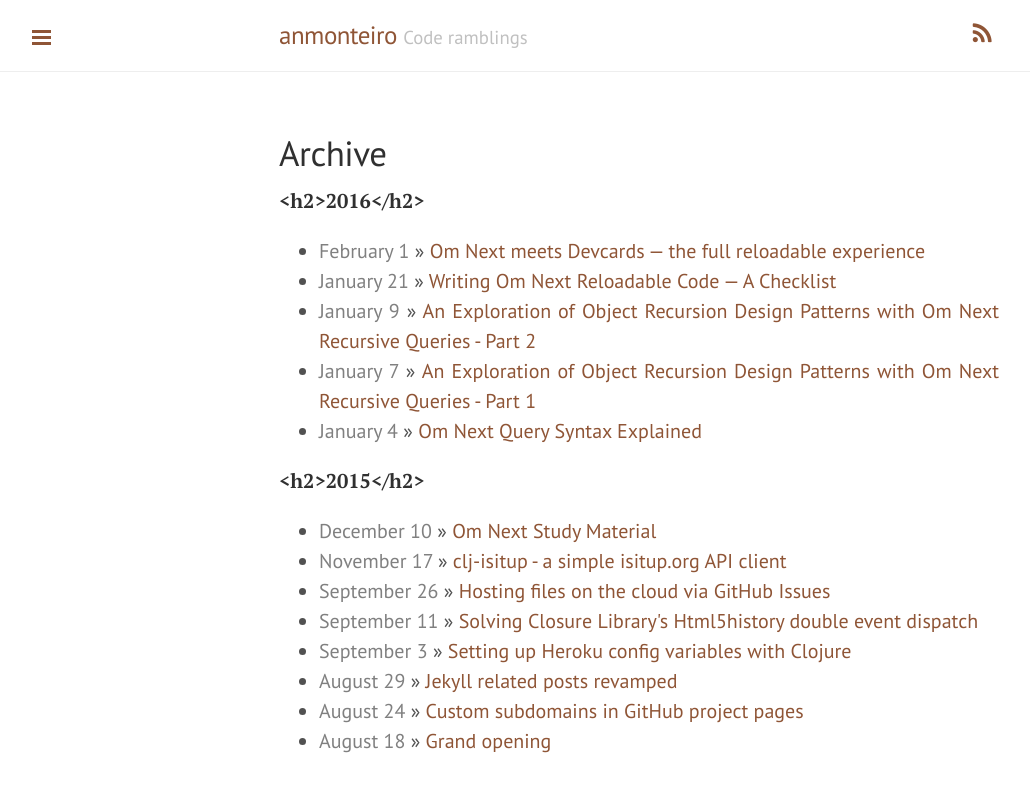
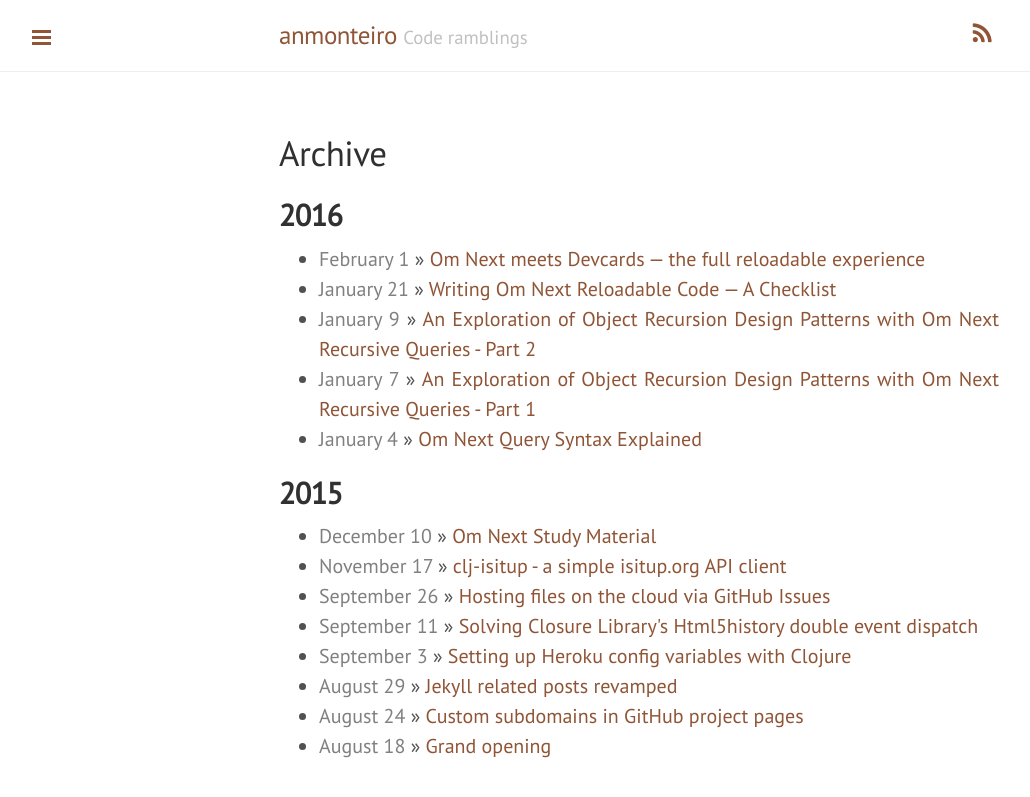
Before and after one commit to anmonteiro/anmonteiro.github.io, a Jekyll site: the page built from archive/index.md, in a window 1280 px wide. Shown: the top 797 px of the page, without its empty margins (1-1031 px from the left). Built offline with Jekyll 4.4.1, drawn with Linux system fonts in a browser that asks for light colours.

Commit message:
fix archive generation

```diff
--- a/archive/index.md
+++ b/archive/index.md
@@ -9,7 +9,7 @@ title: Archive
     {% unless forloop.first %}
 </ul>
     {% endunless %}
-**<h2>{{ currentyear }}</h2>**
+<h2 style="font-weight: bold;">{{ currentyear }}</h2>
 <ul class="archive-year">
     {% capture year %}{{ currentyear }}{% endcapture %}
   {% endif %}
```
